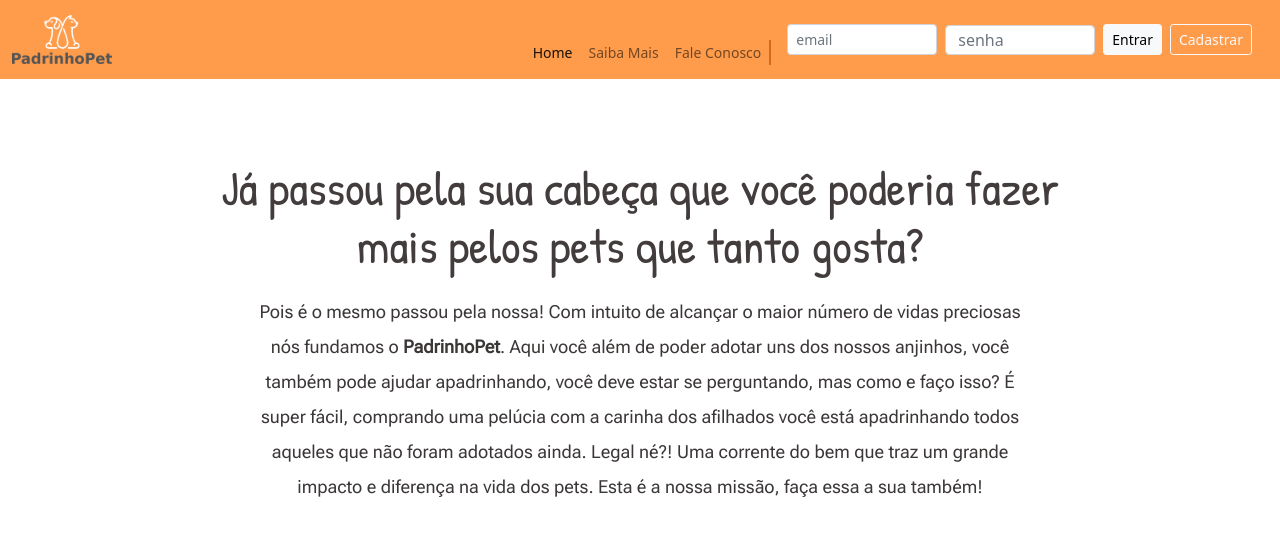
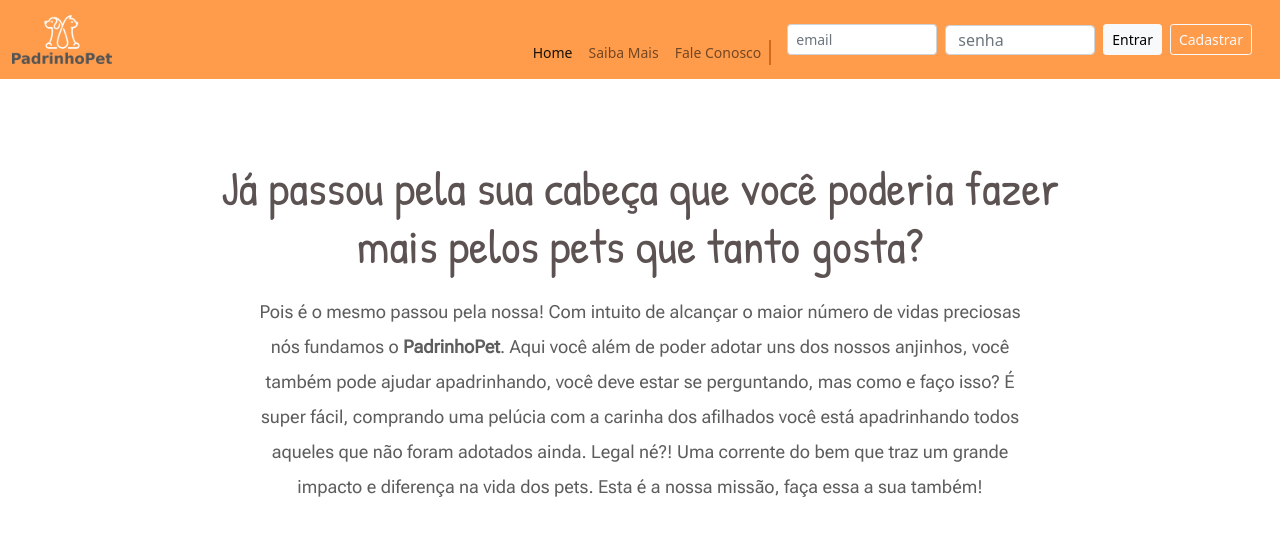
Before and after one commit to 00f27x/padrinho-pet, an Angular app: page / in a window 1280 px wide. Shown: the top 554 px of the page. Built offline with nearby package versions, Linux system fonts and the light colour scheme; a web font is replaced by a local one.

Commit message:
ajuste de cor de texto

```diff
--- a/src/app/components/home3/home3.component.css
+++ b/src/app/components/home3/home3.component.css
@@ -6,7 +6,7 @@ h3{
     height: auto;
     margin-top: 80px;
     margin-bottom: 20px;
-    color: rgba(49, 43, 43, 0.918);
+    color: rgba(77, 67, 67, 0.918);
 
 }
 h6{
@@ -16,7 +16,7 @@ h6{
     line-height: 35px;
     width: 780px;
     text-align: center;
-    color: rgba(54, 49, 49, 0.973);
+    color: rgba(88, 88, 88, 0.973);
     margin-bottom: 80px;
     font-size: 18px;
 }
```
